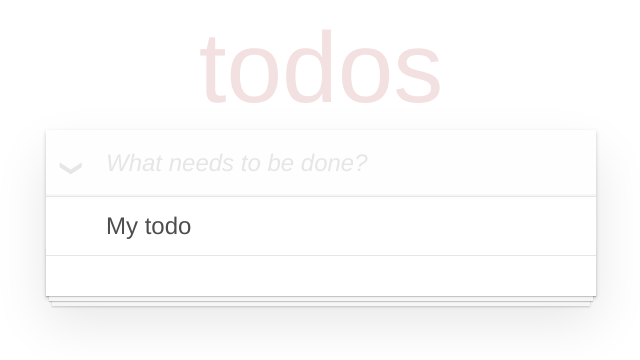
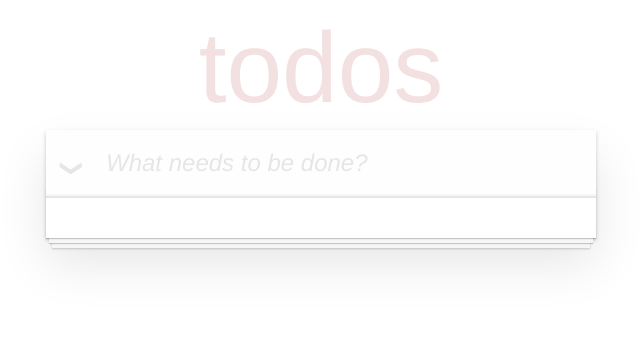
Before and after one commit to mdajgarhossain/vue-todo-app, a Vue app: page / in a window 1280 px wide. Shown: the top 360 px of the page, without its empty margins (319-959 px from the left). Built offline with nearby package versions, Linux system fonts and the light colour scheme.

Commit message:
Set and get item from localStorage

```diff
--- a/src/App.vue
+++ b/src/App.vue
@@ -31,13 +31,17 @@
 </template>
 
 <script>
+const STORAGE_KEY = "todo-storage";
 export default {
   name: "App",
   data() {
     return {
       newTodo: "",
-      todos: [{ id: 0, title: "My todo", completed: false }],
+      todos: [],
     };
+  },
+  created() {
+    this.todos = JSON.parse(localStorage.getItem(STORAGE_KEY) || "[]");
   },
   methods: {
     addTodo() {
@@ -48,9 +52,11 @@ export default {
         completed: false,
       });
       this.newTodo = "";
+      localStorage.setItem(STORAGE_KEY, JSON.stringify(this.todos));
     },
     removeTodo(todo) {
       this.todos.splice(this.todos.indexOf(todo), 1);
+      localStorage.setItem(STORAGE_KEY, JSON.stringify(this.todos));
     },
   },
 };
```
